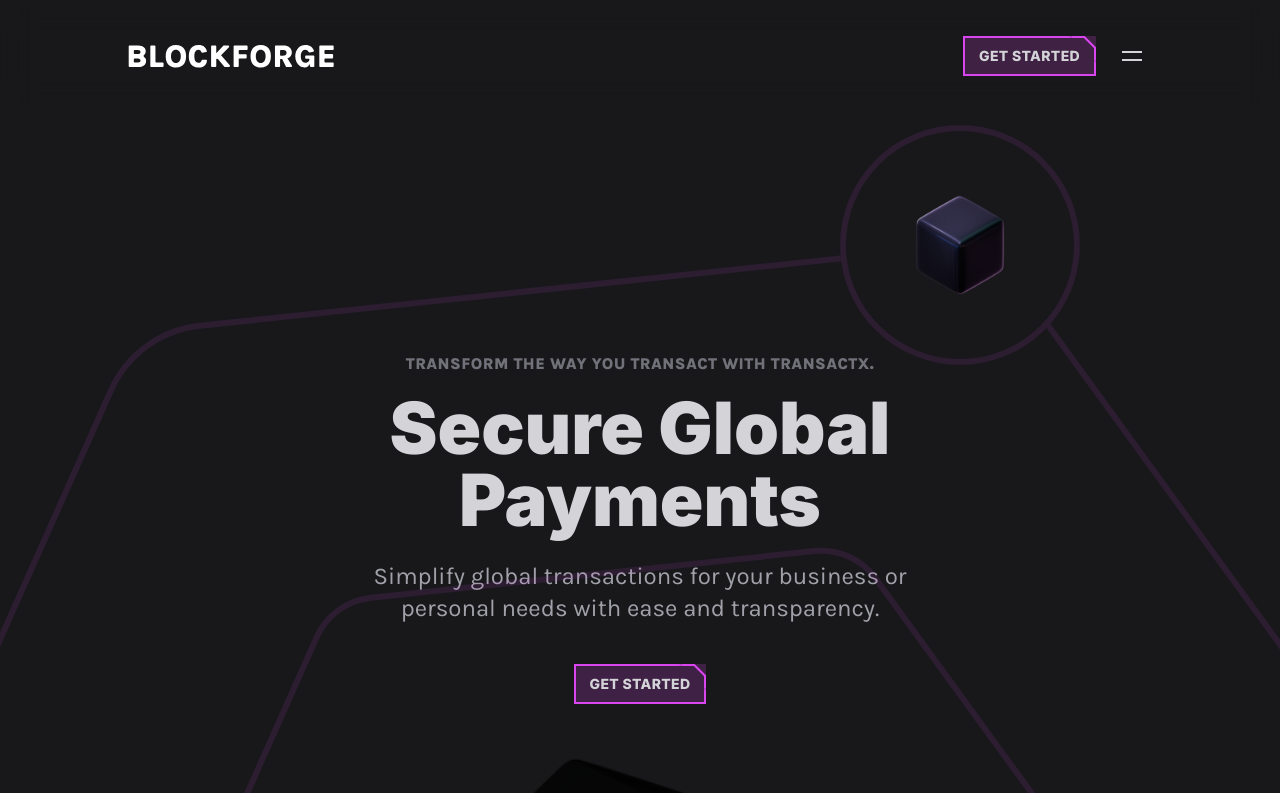
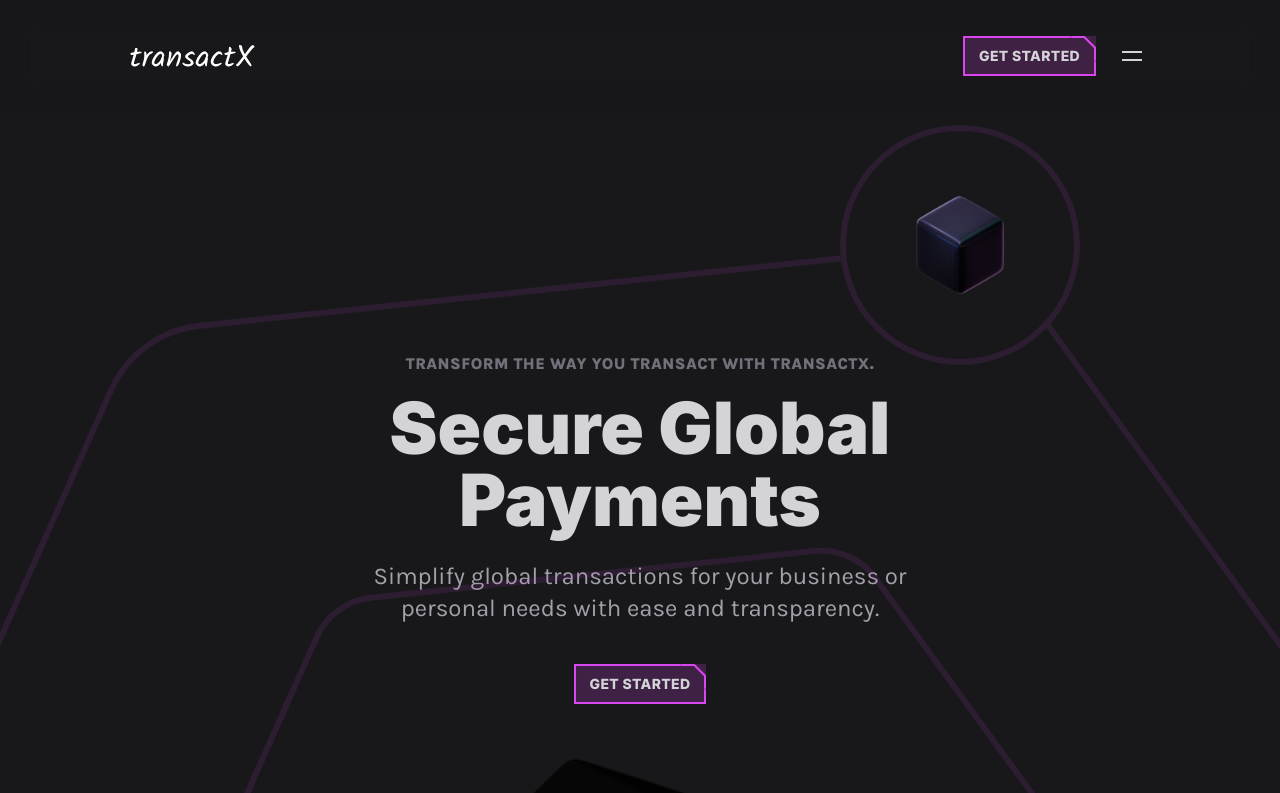
Before and after one commit to nagpalnitesh/SolaraPay, an Astro site: page / in a window 1280 px wide. Shown: the top 793 px of the page. Built offline with nearby package versions, Linux system fonts and the light colour scheme; Astro itself is replaced by a stand-in of ours.

Commit message:
logo update

```diff
--- a/src/sections/Header.tsx
+++ b/src/sections/Header.tsx
@@ -6,7 +6,7 @@
       <div className="container">
         <div className="flex justify-between items-center h-24 md:h-28">
           <div>
-            <img src="/assets/images/logo.svg" alt="TransactX" />
+            <img src="/assets/images/logo_white.png" alt="TransactX" />
           </div>
           <div className="flex items-center gap-4">
             <CutCornerButton
```
Also changed, not shown: public/assets/images/logo_white.png (added).
